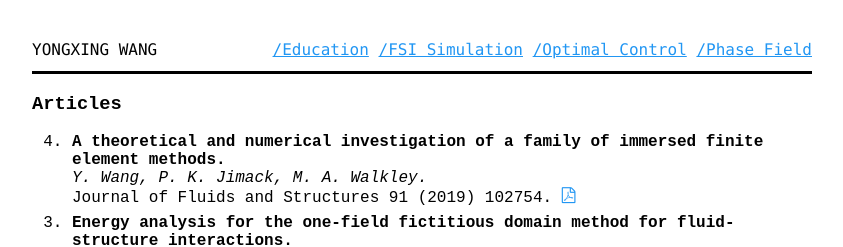
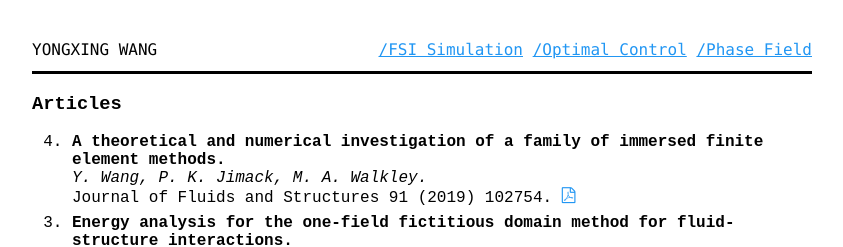
Before and after one commit to yongxingwang/yongxingwang.github.io, a Jekyll site: the page built from publication.html, in a window 1280 px wide. Shown: the top 247 px of the page, without its empty margins (218-1061 px from the left). Built offline with Jekyll 4.4.1, drawn with Linux system fonts in a browser that asks for light colours; some web fonts are replaced.

Commit message:
Update navigation.html

```diff
--- a/_includes/navigation.html
+++ b/_includes/navigation.html
@@ -1,7 +1,7 @@
 <nav>
     <ul>
         <li><a href="/index">Yongxing Wang</a></li>
-        <li><a href="/education.html">/Education</a></li>
+         <!-- <li><a href="/education.html">/Education</a></li> -->
        <!-- <li><a href="/work.html">/employment</a></li> -->
         <li><a href="/simulation/">/FSI Simulation</a></li>
         <li><a href="/control/">/Optimal Control</a></li>
```
